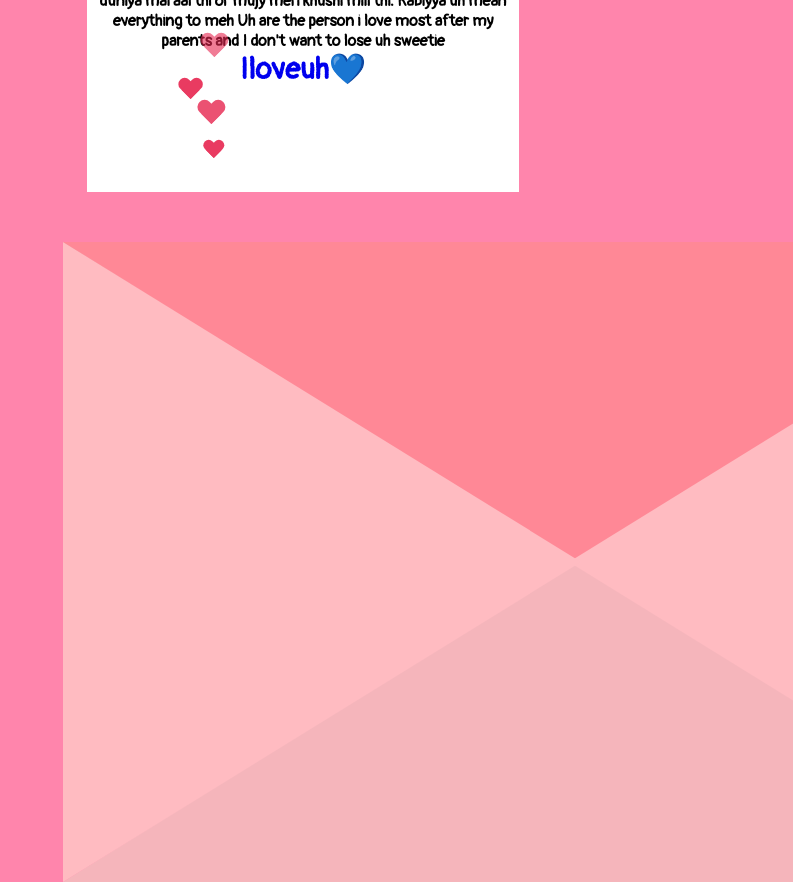
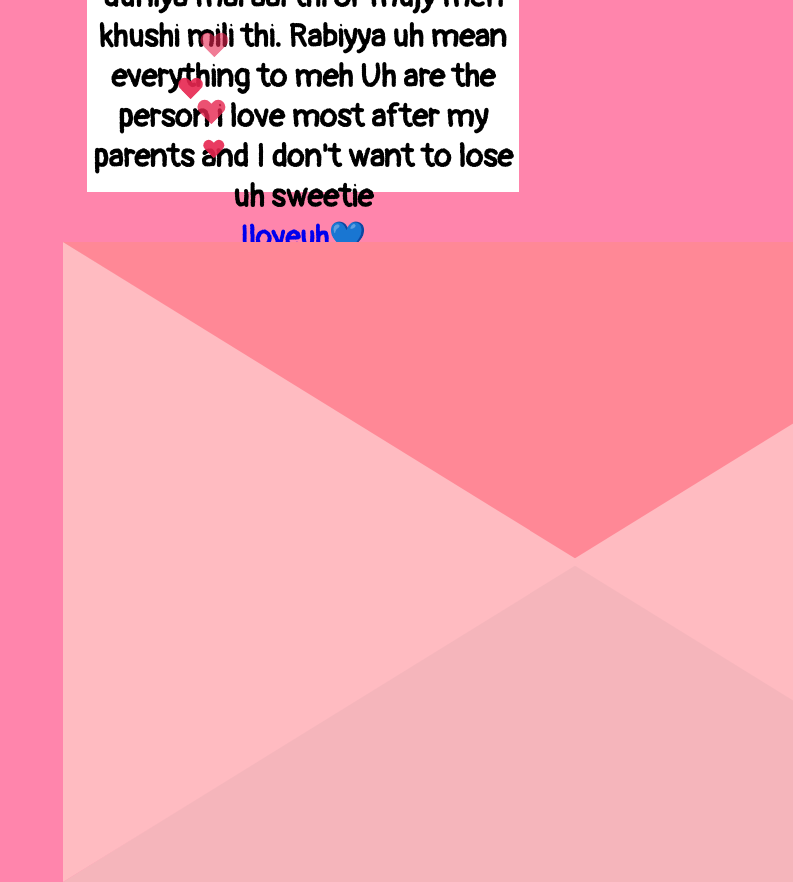
Before and after one commit to saadi1212/sweetiebirthday, a plain HTML site: page index.html in a window 1280 px wide. Shown: the top 882 px of the page, without its empty margins (487-1280 px from the left). Drawn offline with Linux system fonts and the light colour scheme.

Commit message:
Update index.html

```diff
--- a/index.html
+++ b/index.html
@@ -20,7 +20,6 @@
             width: 100vw;
             background: #ff85ac;
             font-family: 'Pangolin', cursive;
-            font-size: 1vmin;
             display: flex;
             align-items: center;
             justify-content: center;
@@ -31,6 +30,7 @@
             position: relative;
             width: 80vw;
             max-width: 480px;
+            cursor: pointer;
         }
 
         .envelope {
@@ -47,8 +47,6 @@
             height: 45vw;
             max-height: 270px;
             width: 90%;
-            padding: 0;
-            margin-top: 0;
             display: flex;
             flex-direction: column;
             justify-content: center;
@@ -56,15 +54,12 @@
             text-align: center;
             left: 5%;
             top: 0;
-            transition: transform 0.2s ease-out;
+            transition: transform 0.5s ease-out;
             transform: translateY(-25vw);
         }
 
         .message {
-            position: absolute;
-            top: 3vmin;
             padding: 5px;
-            margin-top: 0;
         }
 
         .cover {
@@ -193,7 +188,7 @@
         }
 
         .hb {
-            font-size: 40px;
+            font-size: 4vmin;
         }
 
         .h1 {
```
